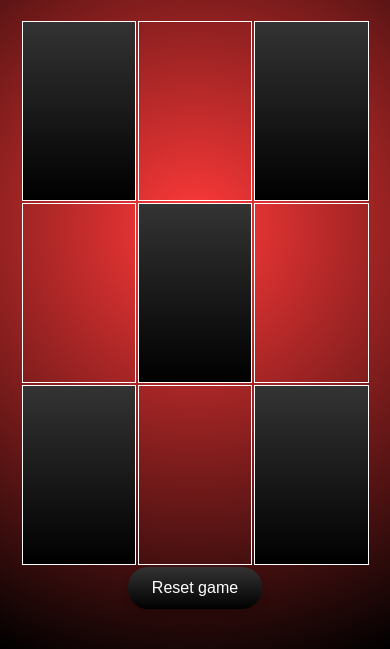
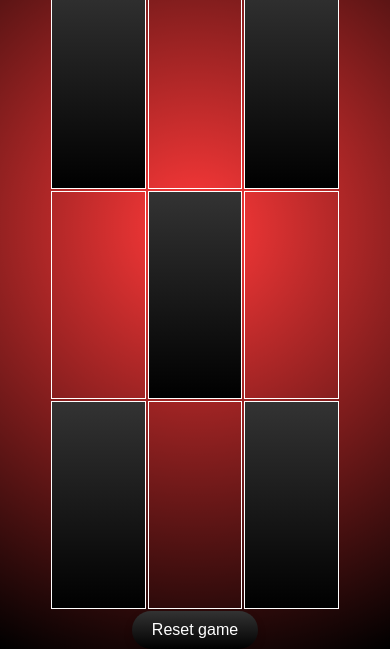
Before and after one commit to Connerrob/TicTacToe, a plain HTML site: page index.html in a window 390 px wide. Shown: the part 195-844 px from the top of the page. Drawn offline with Linux system fonts and the light colour scheme.

Commit message:
Update style.css

```diff
--- a/style.css
+++ b/style.css
@@ -86,3 +86,21 @@ td:hover {
     background: linear-gradient(to bottom, #333, #fff);
     cursor: pointer;
   }
+  @media (max-width: 768px) {
+  #nav ul li {
+    padding: 10px;
+  }
+  table {
+    width: 75%;
+    height: 75%;
+  }
+
+  td {
+    width: 20px;
+    height: 1px;
+  }
+
+  #resetButton {
+    padding: 10px 20px;
+  }
+}
```
